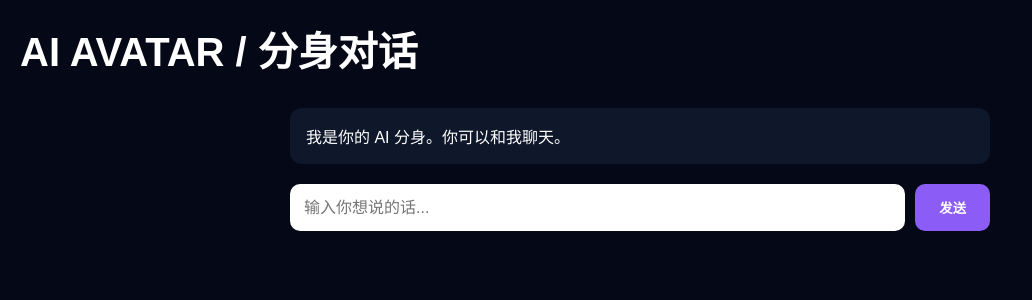
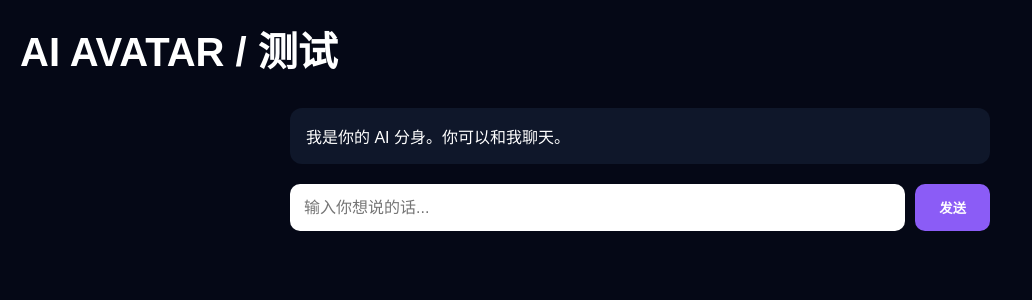
Before and after one commit to dengkaibao0526-design/ai-room, a Next.js app: page / in a window 1280 px wide. Shown: the top 300 px of the page, without its empty margins (0-1032 px from the left). Built offline with nearby package versions, Linux system fonts and the light colour scheme.

Commit message:
Update page.js

```diff
--- a/app/page.js
+++ b/app/page.js
@@ -69,7 +69,7 @@ export default function Home() {
           marginBottom: 30
         }}
       >
-        AI AVATAR / 分身对话
+        AI AVATAR / 测试
       </h1>
 
       <div
```
